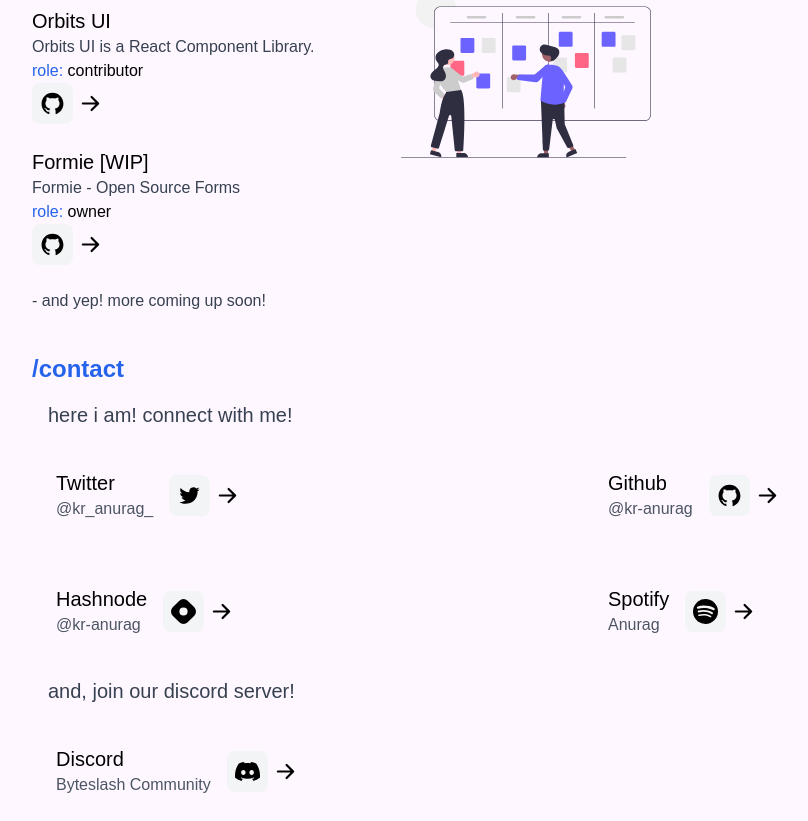
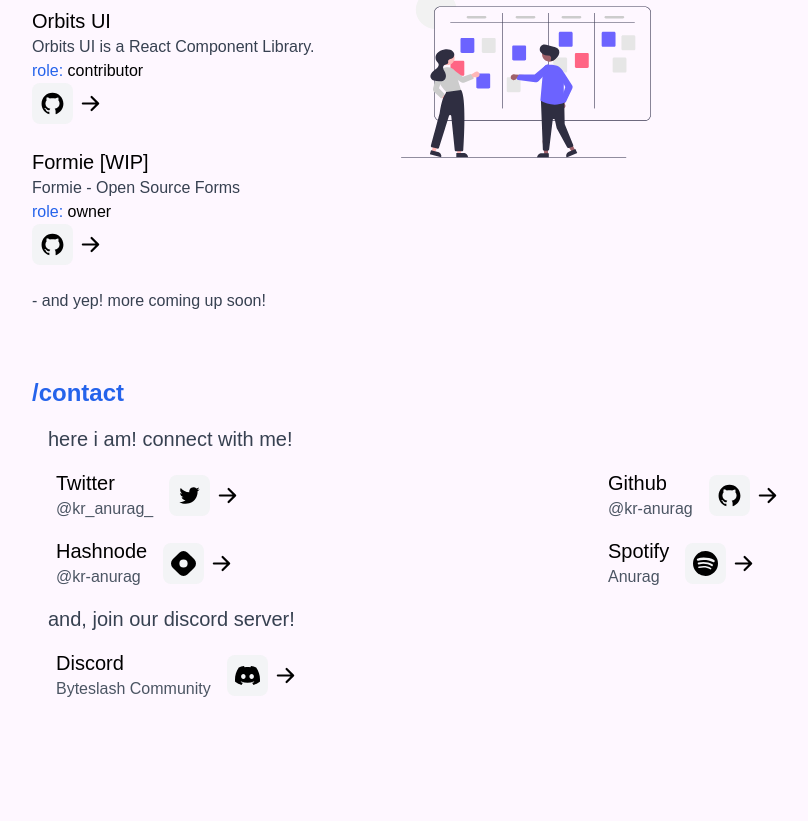
Before and after one commit to anuraglol/portfolio, a Next.js app: page / in a window 1280 px wide. Shown: the part 1072-1893 px from the top of the page, without its empty margins (64-872 px from the left). After the commit the page ends 1837 px from the top, so only its background shows below. Built offline with nearby package versions, Linux system fonts and the light colour scheme.

Commit message:
feat: add scollbar styles and fix spacing

```diff
--- a/components/Card.tsx
+++ b/components/Card.tsx
@@ -6,7 +6,7 @@ const Card = ({ name, url, username, children }) => {
       href={url}
       target="_blank"
       rel="noreferrer"
-      className="m-6 flex flex-row gap-4 items-center group cursor-pointer"
+      className="mx-6 flex flex-row gap-4 items-center group cursor-pointer"
     >
       <div>
         <p className="text-xl font-medium group-hover:text-blue-600 duration-100">
--- a/components/Contact.tsx
+++ b/components/Contact.tsx
@@ -8,7 +8,7 @@ import Card from "./Card";
 
 const Contact: NextPage = () => {
   return (
-    <div className="mx-24 font-poppins">
+    <div className="my-16 mx-24 font-poppins">
       <p className="font-semibold text-blue-600 text-2xl">/contact</p>
       <p className="text-xl font-medium text-gray-700 p-4">
         here i am! connect with me!
--- a/components/Header.tsx
+++ b/components/Header.tsx
@@ -13,7 +13,7 @@ const Li = ({ children, href }) => {
 
 const Header: NextPage = () => {
   return (
-    <header className="flex items-center flex-row justify-between p-3 pt-10 px-24 mb-8 font-poppins font-medium">
+    <header className="flex items-center flex-row justify-between p-3 pt-10 px-24 font-poppins font-medium">
       <p className="text-2xl font-semibold text-secondary duration-100 hover:rotate-12 cursor-pointer">
         Anurag
       </p>
--- a/components/Project.tsx
+++ b/components/Project.tsx
@@ -5,7 +5,7 @@ const Project = ({ title, url, role, desc }) => {
   return (
     <a
       href={url}
-      className="my-2 p-4 group cursor-pointer"
+      className="p-4 group cursor-pointer"
       target="_blank"
       rel="noreferrer"
     >
--- a/components/Skills.tsx
+++ b/components/Skills.tsx
@@ -3,7 +3,7 @@ import Image from "next/image";
 
 const Skills: NextPage = () => {
   return (
-    <div className="flex flex-row items-center">
+    <div className="my-8 flex flex-row items-center">
       <div className="mx-24 font-poppins">
         <p className="font-semibold text-blue-600 text-2xl">/skills</p>
         <div className="text-gray-500 font-medium">
--- a/styles/globals.css
+++ b/styles/globals.css
@@ -8,3 +8,15 @@
 * {
   scroll-behavior: smooth;
 }
+
+body::-webkit-scrollbar {
+  width: 0.4em;
+}
+
+body::-webkit-scrollbar-track {
+  @apply bg-purple-200
+}
+
+body::-webkit-scrollbar-thumb {
+    @apply bg-purple-500 rounded-full
+}
```
